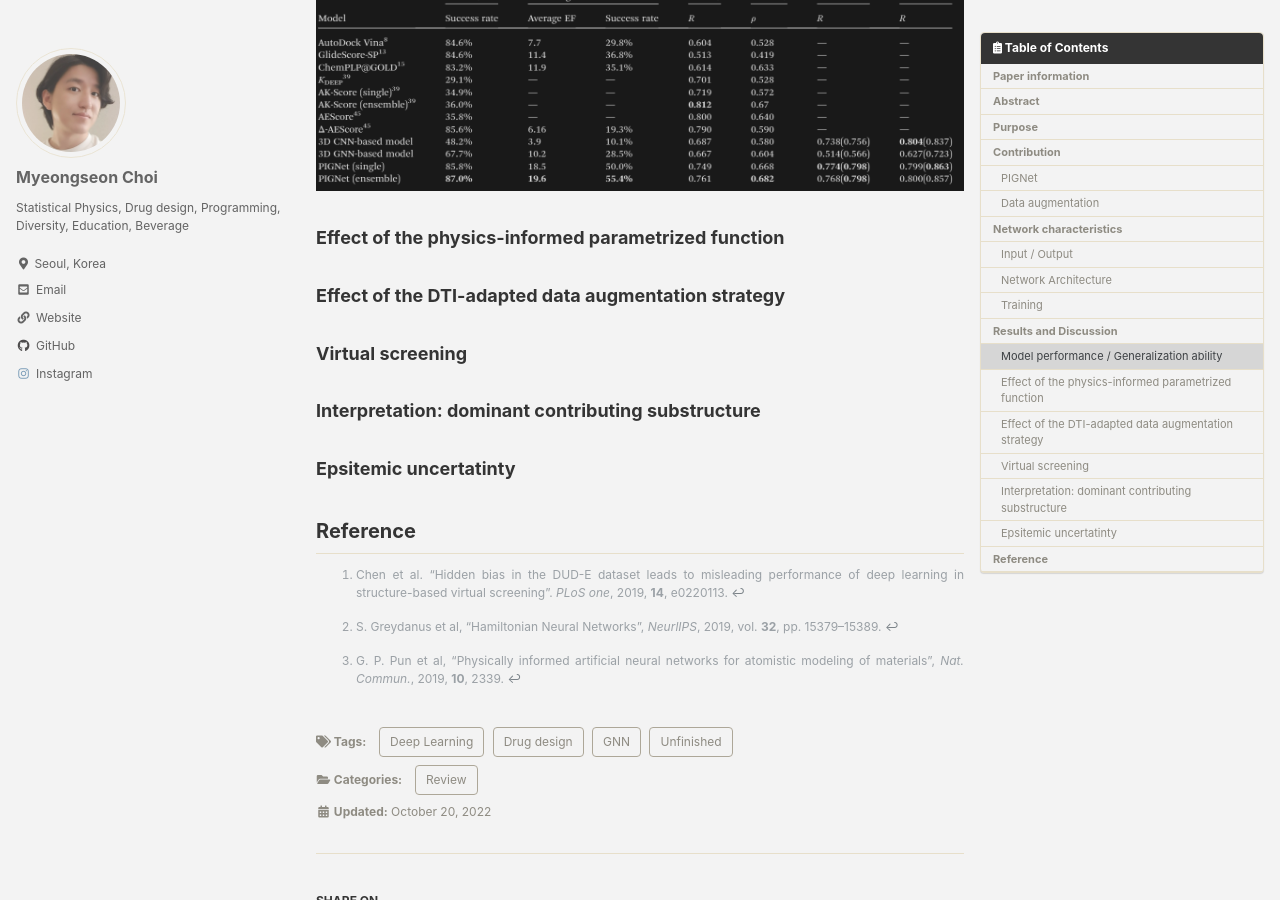
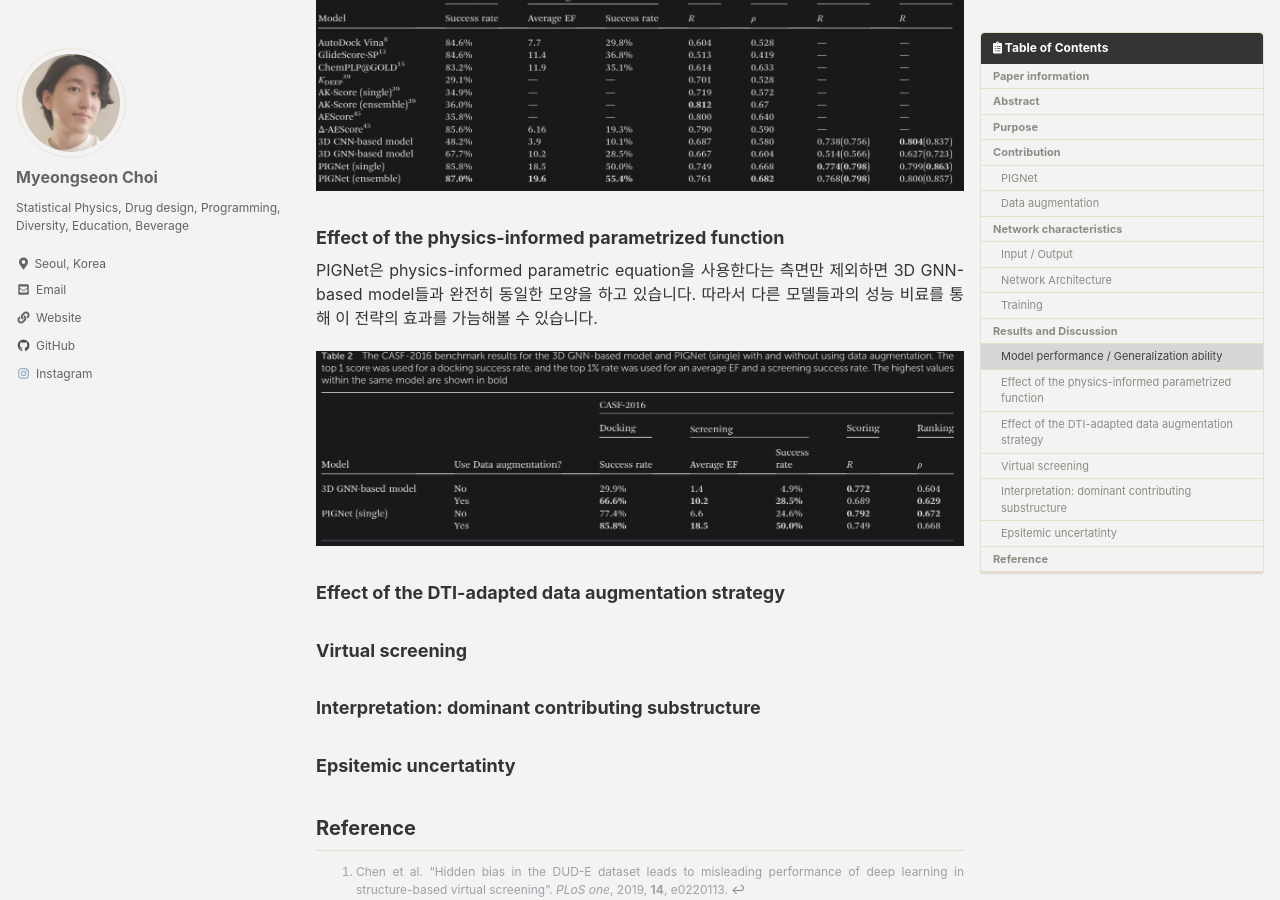
Before and after one commit to key262yek/key262yek.github.io, a Jekyll site: the page built from _posts/2022-10-21-pignet.md, in a window 1280 px wide and 900 px high, scrolled down 4404 px. Built offline with Jekyll 4.4.1, drawn with Linux system fonts in a browser that asks for light colours; cached includes are drawn as plain includes; nearby versions of some CDN libraries.

Commit message:
effect of parametric equations

```diff
--- a/_posts/2022-10-21-pignet.md
+++ b/_posts/2022-10-21-pignet.md
@@ -105,6 +105,10 @@ CASF-2016 benchmark 자료로 아래 네 가지 기준으로 시험했습니다.
 <img src="https://key262yek.github.io/assets/images/pignet_performance.PNG" alt="Model performance">
 
 ### Effect of the physics-informed parametrized function
+PIGNet은 physics-informed parametric equation을 사용한다는 측면만 제외하면 3D GNN-based model들과 완전히 동일한 모양을 하고 있습니다.
+따라서 다른 모델들과의 성능 비료를 통해 이 전략의 효과를 가늠해볼 수 있습니다.
+
+<img src="https://key262yek.github.io/assets/images/pignet_effect_parametric_equations.PNG" alt="Parametric equation">
 
 ### Effect of the DTI-adapted data augmentation strategy
 
```
Also changed, not shown: assets/images/pignet_effect_parametric_equations.PNG (added).
